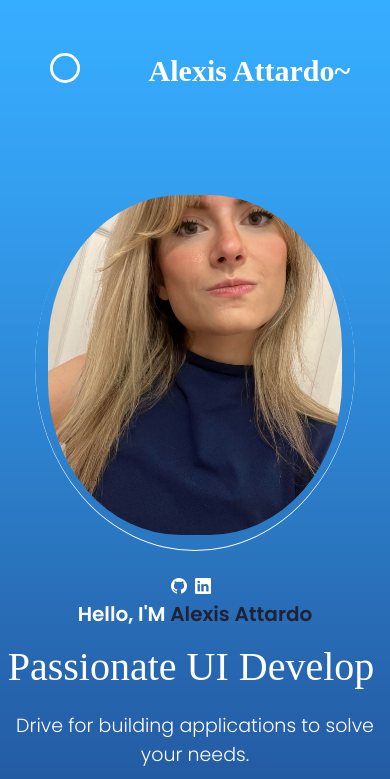
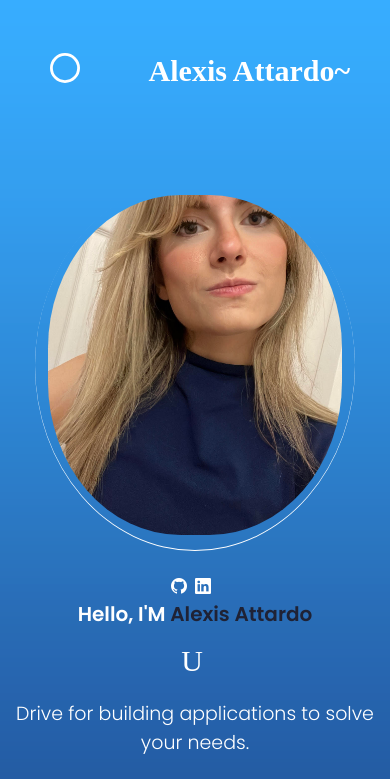
Before and after one commit to alexisatt/alexis-attardo, a React (Create React App) app in the folder client/: page / in a window 390 px wide. Shown: the top 779 px of the page. Built offline with nearby package versions, Linux system fonts and the light colour scheme.

Commit message:
mobile glitch fix

```diff
--- a/client/src/PortfolioContainer/Home/Profile/Profile.css
+++ b/client/src/PortfolioContainer/Home/Profile/Profile.css
@@ -24,7 +24,7 @@
 }
 
 .profile-details-role h1{
-font-size: 40px;
+font-size: 30px;
 font-family: 'Times New Roman', Times, serif;
    }
 
@@ -91,7 +91,7 @@ font-family: 'Times New Roman', Times, serif;
         font-size: 20px;
     }
     .profile-details-role .primary-text{
-        font-size: 12px;
+        font-size: 10px;
     }
     .profile-options .btn {
         width: 120px;
--- a/client/src/PortfolioContainer/Home/Profile/Profile.js
+++ b/client/src/PortfolioContainer/Home/Profile/Profile.js
@@ -36,7 +36,7 @@ export default function Profile() {
                 steps={[
                     "Frontend Developer 👩🏼‍💻",
                     1000,
-                    "Passionate UI Developer 🎨",
+                    "UI Enthusiast 🎨",
                     1000,
                     "Problem Solver 🧩",
                     1000,
--- a/client/src/PortfolioContainer/Resume/Resume.css
+++ b/client/src/PortfolioContainer/Resume/Resume.css
@@ -35,7 +35,7 @@
 }
 
 .resume-description-text {
-  font-size: 12px;
+  font-size: 11px;
 }
 
 .resume-details-carousal {
@@ -140,7 +140,7 @@
 }
 
 .resume-heading-description {
-  font-size: 12px;
+  font-size: 11px;
   text-align: justify;
 }
 
--- a/client/src/PortfolioContainer/Resume/Resume.js
+++ b/client/src/PortfolioContainer/Resume/Resume.js
@@ -72,7 +72,7 @@ export default function Resume(props){
         },
         {title: "Asset Management Website",
         duration: {fromDate:"2021", toDate:"2021"},
-        description:"For this project, I wanted to let this team within our company to have their own brand identity. To do this, I created a clean - sharp website that they could be proud of.  ",
+        description:"Created a modern website to showcase the brand identity of the AM Team.  ",
         link:<a href='https://www.youtube.com/watch?v=f7AW1lQwkcg&ab_channel=AlexisAttardo' target="_blank">Demo Video</a>,
         subHeading:"Technologies Used: Javascript, Bootstrap  "
 
```
